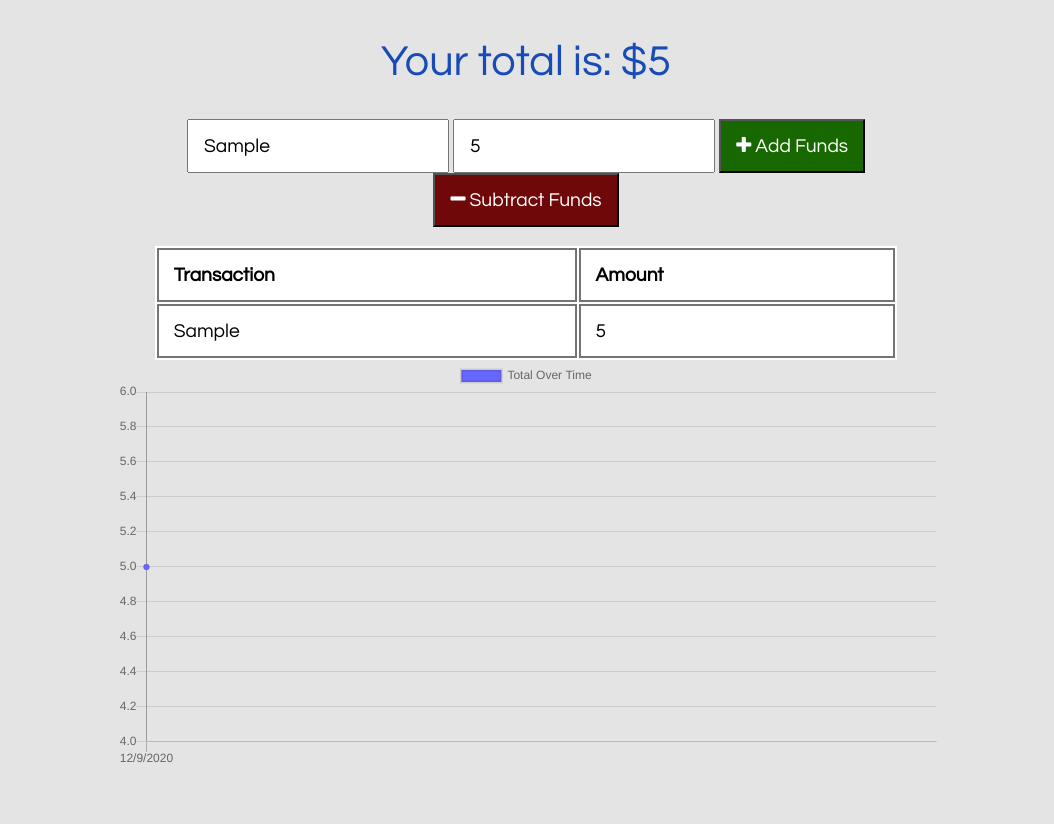
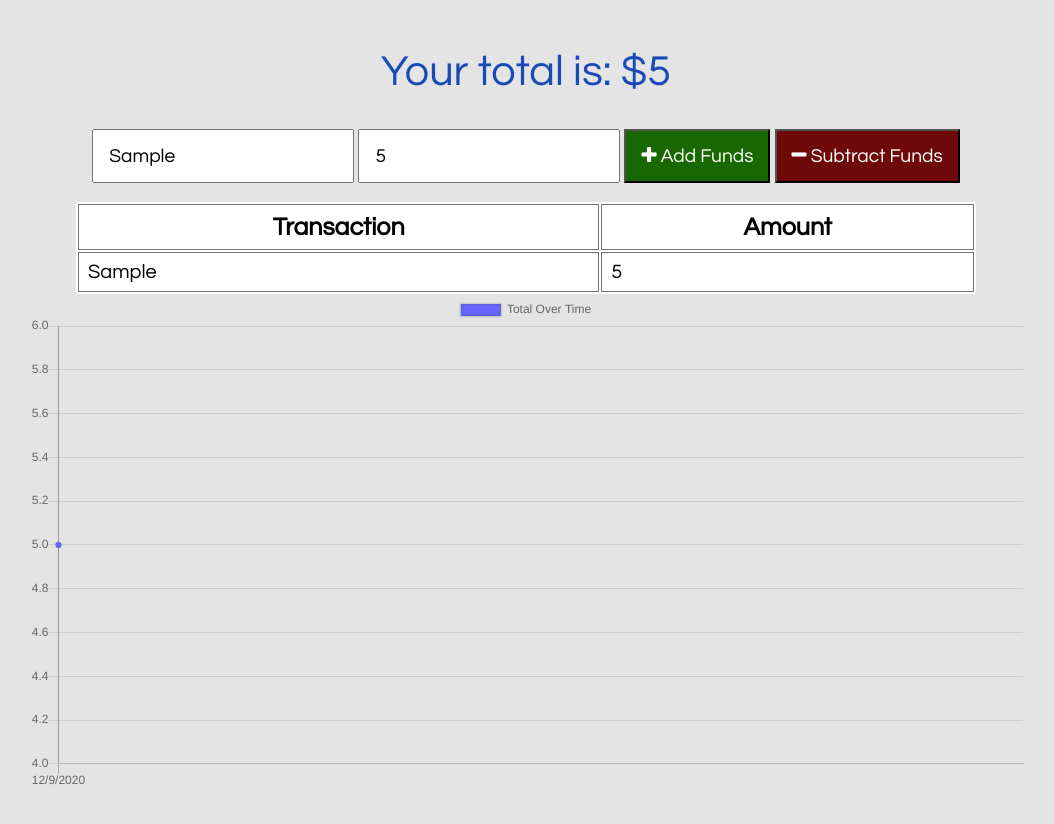
Before and after one commit to shaydaniel7/progressive-budget, a website: page Develop/public/index.html in a window 1280 px wide. Both pictures are taken after typing "Sample", "5" into the empty fields and a click on the button "Add Funds". Shown: the whole page, without its empty margins (114-1168 px from the left). Before the commit the page ends 800 px from the top, so only its background shows below. Drawn offline with nearby package versions, Linux system fonts and the light colour scheme; no server answers.

Commit message:
deploying

```diff
--- a/Develop/public/styles.css
+++ b/Develop/public/styles.css
@@ -1,7 +1,8 @@
 body {
   font-size: 120%;
   font-family: 'Questrial', sans-serif;
-  background-color: rgb(228, 228, 228);
+  background-color: #e4e4e4;
+  margin-bottom: 60px;
 }
 
 #add-btn  {
@@ -30,14 +31,22 @@ table {
   width: 100%;
 }
 
-td, th {
-  border: 2px solid #747474;
+th {
+  border: 1px solid #747474;
+  font-size: 25px;
+  text-align: center;
+  padding: 9px;
+}
+
+td {
+  border: 1px solid #747474;
+  font-size: 20px;
   text-align: left;
-  padding: 15px;
+  padding: 9px;
 }
 
 tr:nth-child(even) {
-  background-color: #747474;
+  background-color: #e1dfdf;
 }
 
 .error {
@@ -46,13 +55,13 @@ tr:nth-child(even) {
 
 .wrapper {
   margin: 0 auto;
-  max-width: 825px;
+  max-width: 1000px;
   text-align: center;
 }
 
 .total {
   font-size: 150%;
-  margin-top: 40px;
+  margin-top: 50px;
   color: #194bb8
   /* text-decoration: underline; */
 }
```
Also changed, not shown: Develop/server.js (+10 -4 lines).
